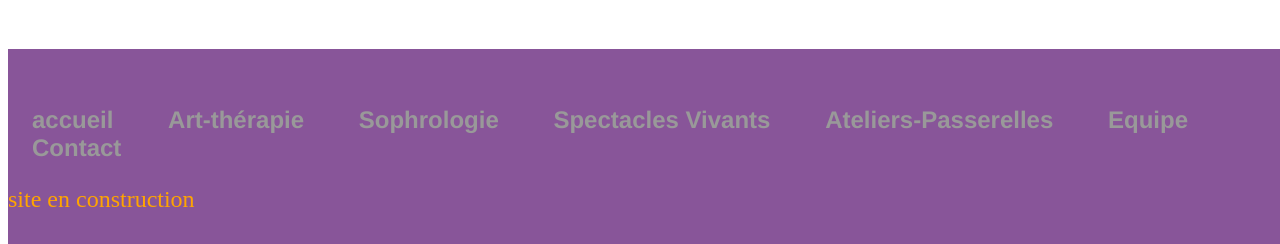
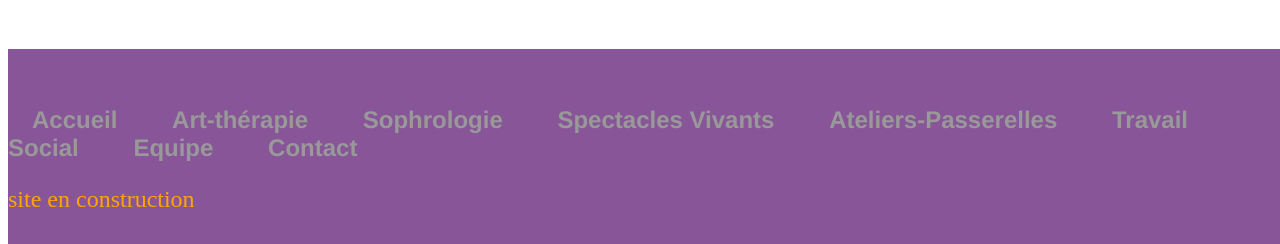
Before and after one commit to leshnik/revertouthaut, a Jekyll site: the page built from index.md, in a window 1280 px wide. Shown: the part 1432-1676 px from the top of the page. Built offline with Jekyll 4.4.1, drawn with Linux system fonts in a browser that asks for light colours.

Commit message:
Add missing travail social link

```diff
--- a/_includes/nav-links.html
+++ b/_includes/nav-links.html
@@ -1,7 +1,8 @@
-<li><a href="/">accueil</a></li>
+<li><a href="/">Accueil</a></li>
 <li><a href="/art-therapie">Art-thérapie</a></li>
 <li><a href="/sophrologie">Sophrologie</a></li>
 <li><a href="/spectacles">Spectacles Vivants</a></li>
 <li><a href="/ateliers">Ateliers-Passerelles</a></li>
+<li><a href="travail-social">Travail Social</a></li>
 <li><a href="/equipe">Equipe</a></li>
 <li><a href="/contact">Contact</a></li>
```
